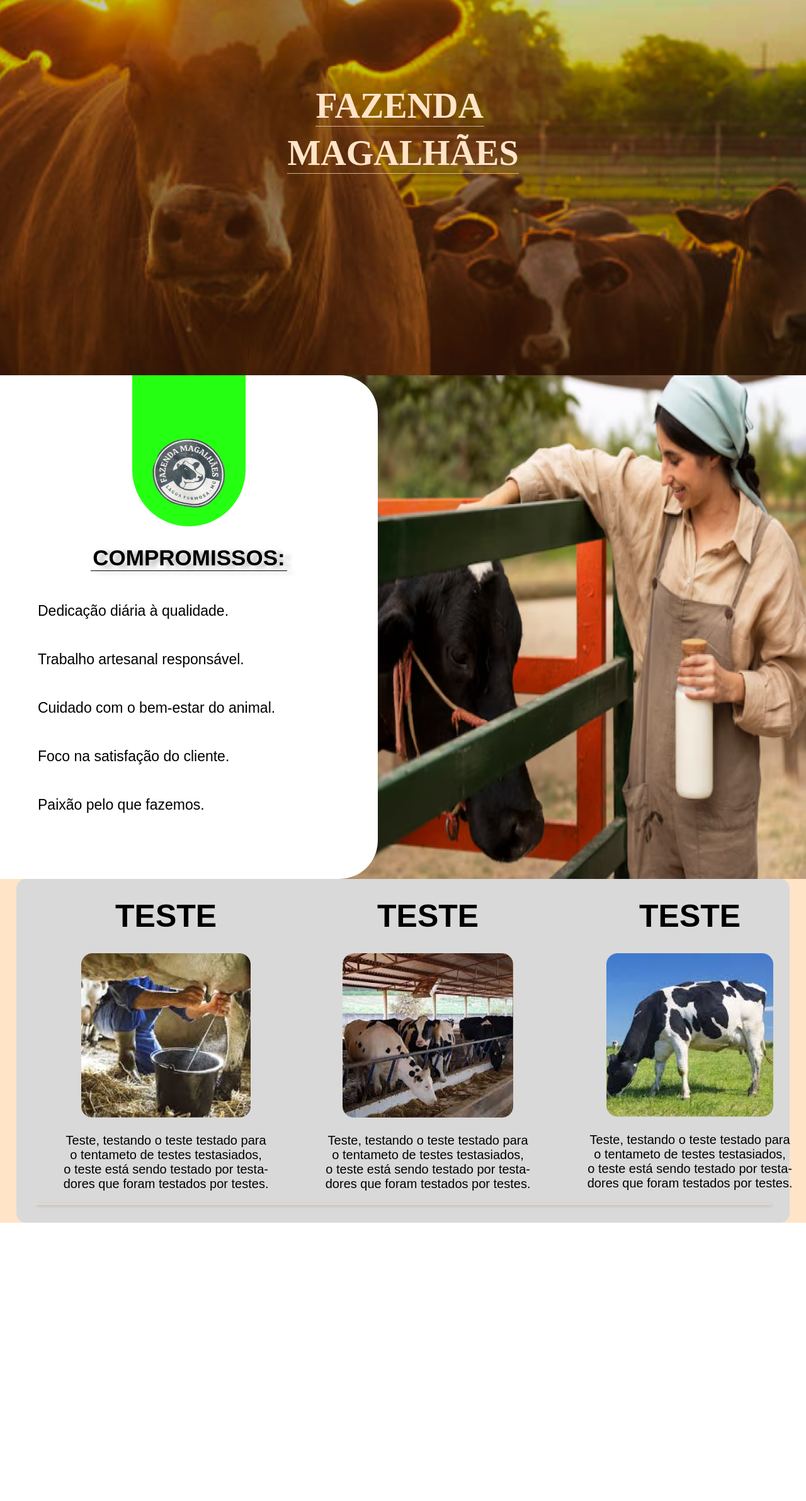
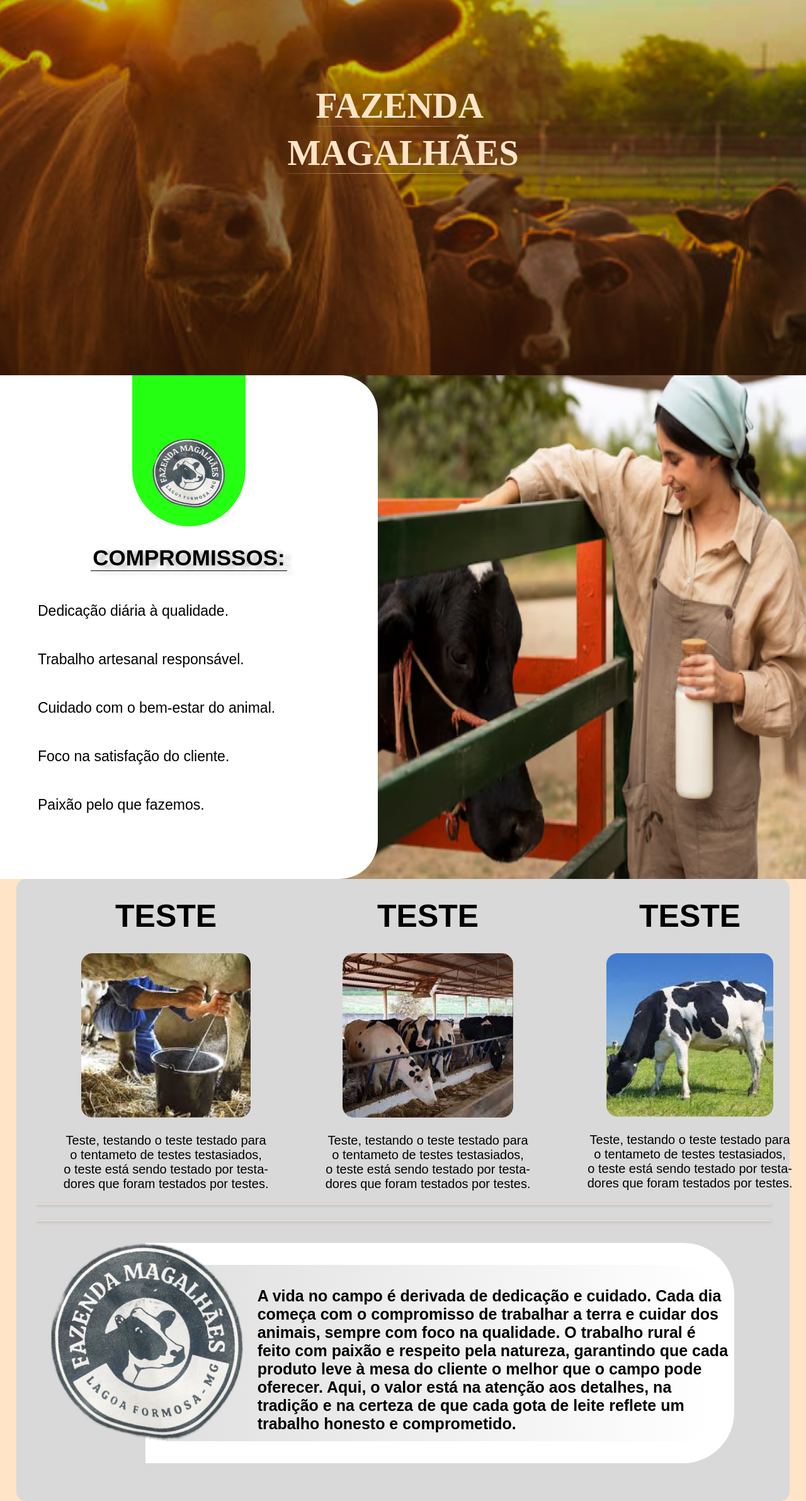
Before and after one commit to The-Vonky/Fazenda-Magalhaes, a PHP site: page /home.html in a window 1280 px wide. Shown: the part 175-2559 px from the top of the page at 63% size. Before the commit the page ends 2117 px from the top, so only its background shows below. Run offline with PHP 8.4, Linux system fonts and the light colour scheme.

Commit message:
4° home

```diff
--- a/Fazenda/home.css
+++ b/Fazenda/home.css
@@ -137,6 +137,7 @@ nav ul li a:hover {
     margin-left: 0;
     background-color: #FFE4C8;
     opacity: 0.7;
+    background: linear-gradient(to right, rgba(0, 0, 0, 0)-10%, #FFE4C8, rgba(0, 0, 0, 0) 100%);
 }
 
 .hero-text .t2 h1::after {
@@ -147,6 +148,7 @@ nav ul li a:hover {
     margin-left: 0;
     background-color: #FFE4C8;
     opacity: 0.7;
+    background: linear-gradient(to right, rgba(0, 0, 0, 0)-10%, #FFE4C8 45%, rgba(0, 0, 0, 0) 100%);
 }
 
 .hero-text p {
@@ -244,16 +246,21 @@ nav ul li a:hover {
 
 /**************** 3º Home *******************/
 
+.cLarge {
+    display: flex;
+    flex-direction: column;
+}
+
 .containerH3 {
     width: 96%;
     height: 50%;
     background-color: #D9D9D9;
-    padding: 30px 30px;
+    padding: 30px 30px 6px 30px;
     justify-content: space-around;
     display: flex;
     flex-wrap: wrap;
     margin: auto;
-    border-radius: 15px;
+    border-radius: 15px 15px 0 0;
 }
 
 .division {
@@ -297,3 +304,62 @@ nav ul li a:hover {
     margin-top: 20px;
     box-shadow: 2px 2px 5px rgba(0, 0, 0, 0.4);
 }
+
+/*************************4º HOME***************************/
+
+.containerH4 {
+    width: 96%;
+    margin: auto;
+    background-color: #D9D9D9;
+    border-radius: 0 0 15px 15px;
+    padding: 0 30px 60px 30px;
+}
+
+.containerH4 .container {
+    width: 80%;
+    height: 350px;
+    background-color: #ffffff;
+    margin: 35px auto 0 15%;
+    border-radius: 0 81px 81px 0;
+    display: flex;
+    flex-direction: column-reverse;
+    justify-content: left;
+    align-items: center;
+}
+
+.containerH4 img {
+    width: 24%;
+    position: absolute;
+    left: 80px;
+}
+
+.container .gradient {
+    width: 93%;
+    height: 80%;
+    background-color: #000000;
+    background-image: linear-gradient(to right, rgb(224, 224, 224) 5px, rgba(255,255,255)100%);
+    border-radius: 0 50px 50px 0;
+    margin: auto;
+    text-align: left;
+    padding-top: 35px;
+}
+
+.container .gradient p {
+    width: 86%;
+    height: 100%;
+    margin: 0 0 0 145px;
+    font-size: 25px;
+    font-weight: bold;
+}
+
+.containerH4::before {
+    content: "";
+    width: 100%;
+    height: 0.7px;
+    display: block;
+    margin-left: 18%;
+    background-color: #FFE4C8;
+    margin: auto;
+    margin-top: 20px;
+    box-shadow: 2px 2px 5px rgba(0, 0, 0, 0.4);
+}
--- a/Fazenda/home.html
+++ b/Fazenda/home.html
@@ -66,6 +66,7 @@
             <img src="img/vaquinha.png" alt="">
         </div>
     </section>
+    <div class="cLarge">
         <div class="containerH3">
             <div class="division">
                 <div class="div1">
@@ -91,5 +92,18 @@
                 </div>
             </div>
         </div>
+        <div class="containerH4">
+            <div class="united">
+                <div class="container">
+                    <div class="gradient">
+                        <p>A vida no campo é derivada de dedicação e cuidado. Cada dia começa com o compromisso de trabalhar a terra e cuidar dos animais, sempre com foco na qualidade. O trabalho rural é feito com paixão e respeito pela natureza, garantindo que cada produto leve à mesa do cliente o melhor que o campo pode oferecer. Aqui, o valor está na atenção aos detalhes, na tradição e na certeza de que cada gota de leite reflete um trabalho honesto e comprometido.</p>
+                    </div>
+                    <div class="imgUnited">
+                        <img src="img/vaca_teste.png" alt="">
+                    </div>
+                </div>
+            </div>
+        </div>
+    </div>
 </body>
 </html>
```
Also changed, not shown: Fazenda/img/vaca_teste.png (added). Lines whose indentation alone changed are shown as unchanged.
